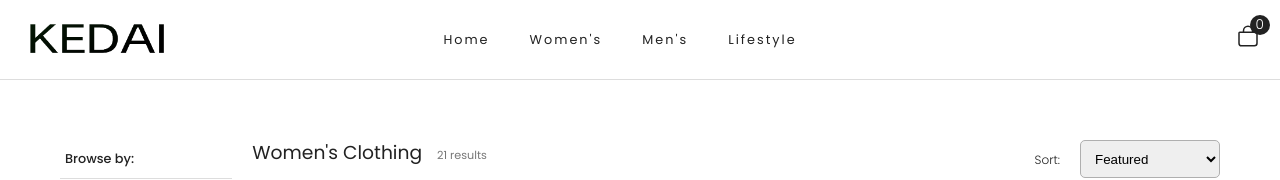
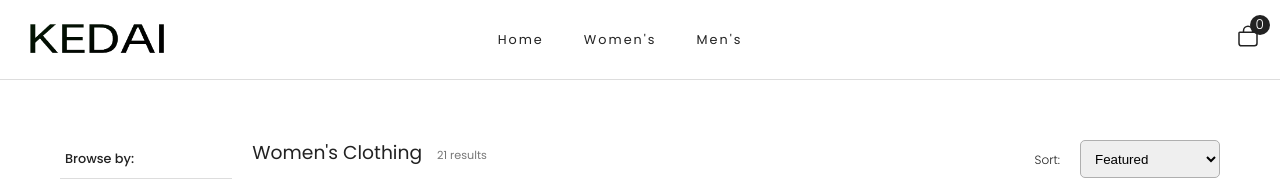
Before and after one commit to KristijonasJurk/React_Kedai, a React (Create React App) app: page /mens in a window 1280 px wide. Shown: the top 180 px of the page. Built offline with nearby package versions, Linux system fonts and the light colour scheme.

Commit message:
minor tweeks

```diff
--- a/src/components/Navbar/Navbar.js
+++ b/src/components/Navbar/Navbar.js
@@ -37,9 +37,9 @@
                     <li>
                         <Link to='/mens' className="nav-link" onMouseOver={displaySubmenu}>Men's</Link>
                     </li>
-                    <li>
+                    {/* <li>
                         <Link to='/' className="nav-link" onMouseOver={displaySubmenu}>Lifestyle</Link>
-                    </li>
+                    </li> */}
                 </ul>
             </div>
             <section className='search'>
--- a/src/components/data.js
+++ b/src/components/data.js
@@ -33,17 +33,17 @@
             { label: 'Sale', icon: <FcBinoculars />, url: '/mens' },
         ],
     },
-    {
-        page: 'Lifestyle',
-        links: [
+    // {
+    //     page: 'Lifestyle',
+    //     links: [
     // { label: 'Accessories', icon: <FcOldTimeCamera />, url: '/lifestyle' },
     // { label: 'Lifestyle & Blog', icon: <FcEditImage />, url: '/lifestyle' },
     // { label: 'Music', icon: <FcMusic />, url: '/lifestyle' },
     // { label: 'Books & Movies', icon: <FcFilmReel />, url: '/lifestyle' },
     // { label: 'Outdoors', icon: <FcLandscape />, url: '/lifestyle' },
     // { label: 'Trends', icon: <FcBullish />, url: '/lifestyle' },
-        ],
-    },
+    //     ],
+    // },
 ]
 //=====GRID=====
 export const mainGrid1 = [
```
Lines whose indentation alone changed are shown as unchanged.
